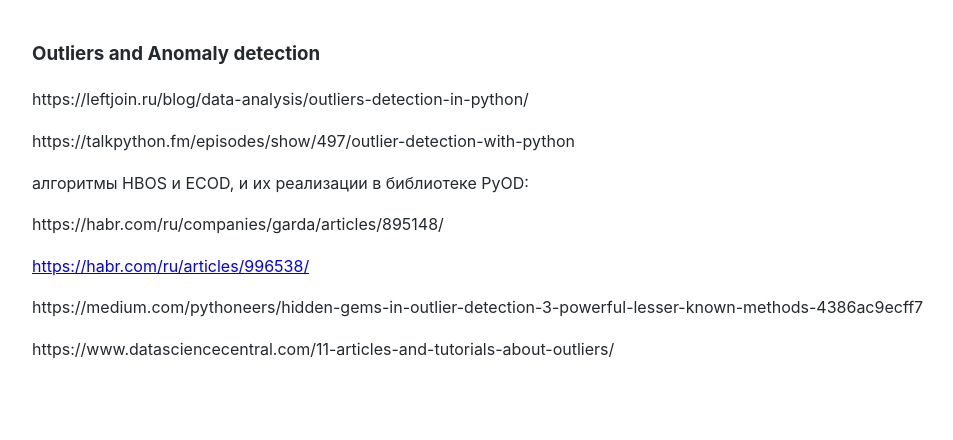
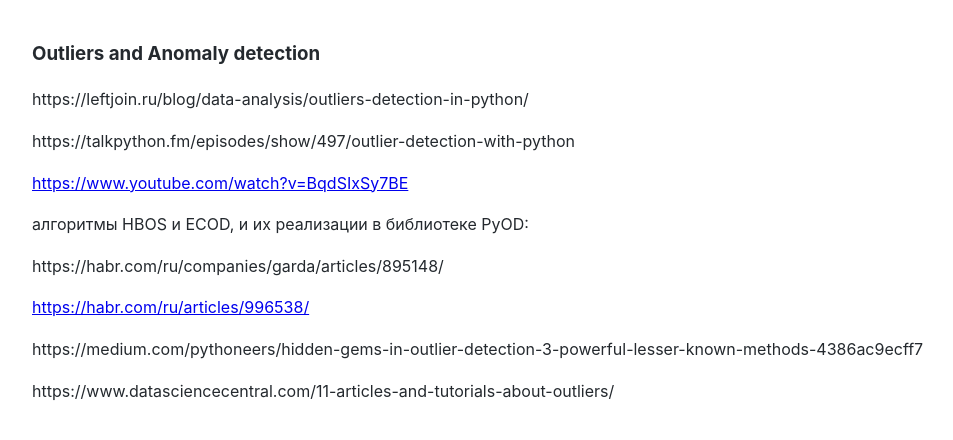
Before and after one commit to Michael-Lubinsky/michael-lubinsky.github.com, a Jekyll site: the page built from ml/anomaly.md, in a window 1280 px wide. Shown: the top 440 px of the page, without its empty margins (158-1111 px from the left). Built offline with Jekyll 4.4.1, drawn with Linux system fonts in a browser that asks for light colours; our own code applies the rules of GitHub Pages for plain Markdown files.

Commit message:
Update anomaly.md

```diff
--- a/ml/anomaly.md
+++ b/ml/anomaly.md
@@ -3,6 +3,8 @@
 https://leftjoin.ru/blog/data-analysis/outliers-detection-in-python/
 
 https://talkpython.fm/episodes/show/497/outlier-detection-with-python
+
+<https://www.youtube.com/watch?v=BqdSIxSy7BE>
 
 алгоритмы HBOS и ECOD,  и их реализации в библиотеке PyOD:
 
```
